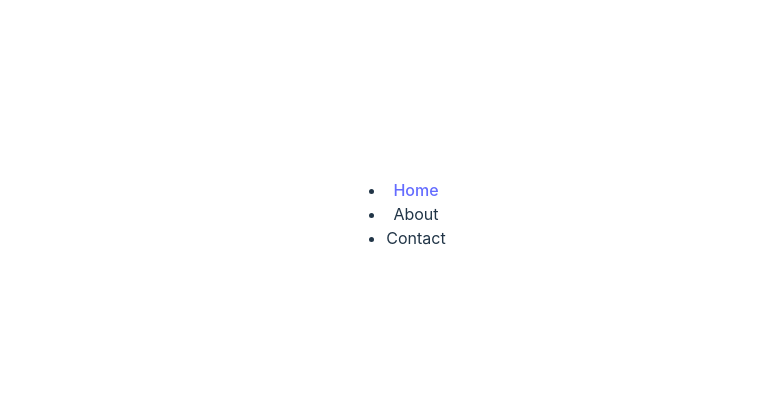
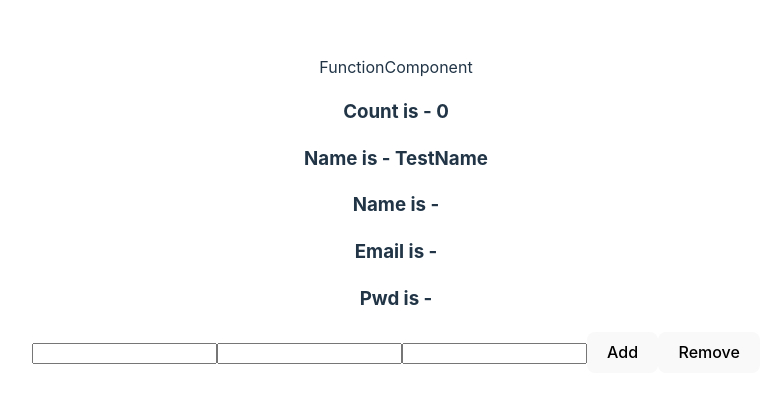
Before and after one commit to RinkalAdesaraTops/22April_ReactJS, a React (Vite) app: page / in a window 1280 px wide. Shown: the part 186-588 px from the top of the page, without its empty margins (244-1014 px from the left). Built offline with nearby package versions, Linux system fonts and the light colour scheme.

Commit message:
spredingArrayObject

```diff
--- a/src/App.jsx
+++ b/src/App.jsx
@@ -5,9 +5,7 @@ import './App.css'
 import Mycomponent from './Mycomponent'
 import MyClassComponent from './MyClassComponent'
 import LifecycleComponent from './LifecycleComponent'
-import { BrowserRouter, Route,Routes } from 'react-router-dom'
-import Home from './Home'
-import Layout from './Layout'
+import { FunctionComponent } from './FunctionComponent'
 
 function App() {
   let userobj = {
@@ -19,13 +17,7 @@ function App() {
       {/* <MyClassComponent userdata="testingdata"/> */}
       {/* <LifecycleComponent course="MernStack"/> */}
       {/* <Mycomponent myname="testing"/> */}
-      <BrowserRouter>
-      <Routes>
-        <Route path="/" element={<Layout />}>
-          <Route  path="/home" element={<Home />}>Home</Route>
-        </Route>
-      </Routes>
-      </BrowserRouter>
+     <FunctionComponent />
     </div>
     </>
   )
--- /dev/null
+++ b/src/FunctionComponent.jsx
@@ -0,0 +1,56 @@
+import React, { useState } from 'react'
+
+export const FunctionComponent = () => {
+    const [count,setCount] = useState(0)
+    const [uname,setUname] = useState("TestName")
+
+    // const arr = ["test","test1","test3"]
+    // const arr2 = ["abc","pqr"]
+    //... - spreading operator
+    //Merging 2 array
+    // const merge_arr = [...arr,...arr2]
+    //destructuring
+    // const [a,,c] = arr;
+
+    const [userdata,setUserdata] = useState({
+        name:"",
+        email:"",
+        pwd:""
+    })
+    //setUserdata.name = jfdkhgdfkj
+    const increment = ()=>{
+        setCount(count+1)
+    }
+
+    const decrement = ()=>{
+        setCount(count-1)
+    }
+    const handleChange = (e)=>{
+        const {name,value} = e.target;
+
+        setUserdata({
+            ...userdata,
+            [name]: value,
+         });
+        // setUserdata(userdata => ({ ...userdata, name1:val }));
+        // setUserdata({...userdata,name1:val})
+    }
+  return (
+    <>
+        <div>FunctionComponent</div>
+        <h3>Count is - {count}</h3>
+        <h3>Name is - {uname}</h3>
+        <h3>Name is - {userdata.name}</h3>
+        <h3>Email is - {userdata.email}</h3>
+        <h3>Pwd is - {userdata.pwd}</h3>
+
+        <input type='text' name="name" value={userdata.name} onChange={handleChange}/>
+        <input type='email' name="email" value={userdata.email} onChange={handleChange}/>
+        <input type='password' name="pwd" value={userdata.pwd} onChange={handleChange}/>
+        <button onClick={increment}>Add</button>
+        <button onClick={decrement}>Remove</button>
+
+
+    </>
+  )
+}
```
